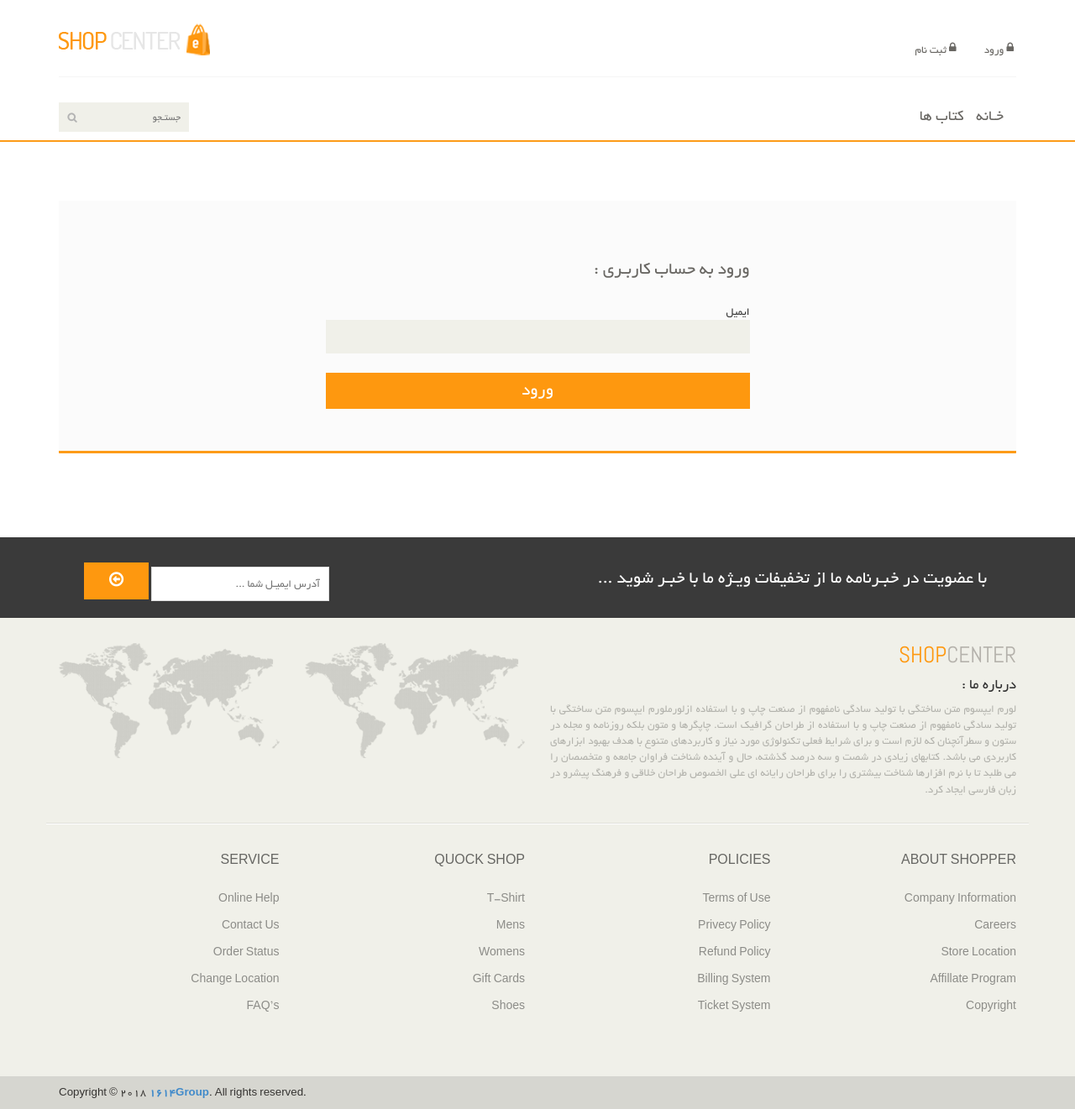
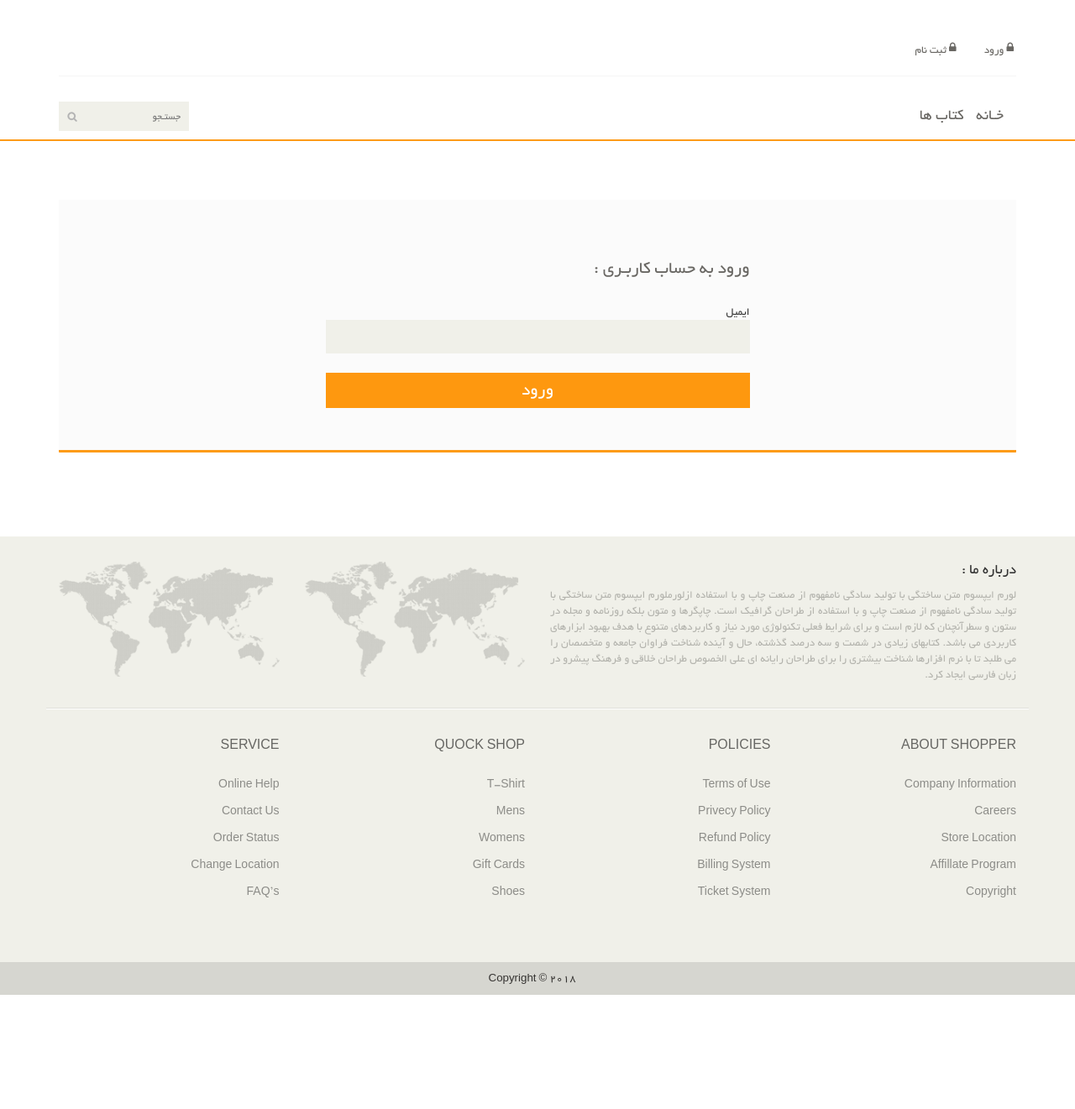
Before and after one commit to alihom82/libraryProject1, a Django app: page /forget_password/ in a window 1280 px wide. Shown: the whole page at 84% size. After the commit the page ends 1185 px from the top, so only its background shows below. Run offline with Django 5.2, Linux system fonts and the light colour scheme; some libraries are stand-ins or nearby versions.

Commit message:
last final commit

```diff
--- a/home_module/views.py
+++ b/home_module/views.py
@@ -11,8 +11,5 @@ class HomeView(TemplateView):
     def get_context_data(self, **kwargs):
         context = super().get_context_data(**kwargs)
         latest_books = Book.objects.all().order_by('-release_date')[:4]
-        context['latest_books_group'] = group_list(latest_books)
         context['latest_books'] = latest_books
-        print(context['latest_books_group'])
-        print(context['latest_books'])
         return context
--- a/templates/shared/site_footer_component.html
+++ b/templates/shared/site_footer_component.html
@@ -1,20 +1,4 @@
 	<footer id="footer"><!--Footer-->
-		<div class="footer-Before">
-			<div class="container">
-				<div class="block-news">
-					<div class="row">
-						<h3>با عضویت در خبـرنامه ما از تخفیفات ویـژه ما با خبـر شوید ... </h3>
-						<div class="searchform newslatter">
-							<input type="text" placeholder="آدرس ایمیـل شما ..."/>
-							<button type="submit" class="btn btn-default">
-								<i class="fa fa-arrow-circle-o-left"></i>
-							</button>
-						</div>
-					</div>
-				</div>
-			</div>
-		</div>
-
 		<div class="footer-top">
 			<div class="container">
 				<div class="row">
@@ -30,7 +14,6 @@
 					</div>
 					<div class="col-sm-6">
 						<div class="companyinfo">
-							<h2><span>SHOP</span>CENTER</h2>
 							<h4>درباره ما :</h4>
 							<p>لورم ایپسوم متن ساختگی با تولید سادگی نامفهوم از صنعت چاپ و با استفاده ازلورملورم ایپسوم متن ساختگی با تولید سادگی نامفهوم از صنعت چاپ و با استفاده از طراحان گرافیک است. چاپگرها و متون بلکه روزنامه و مجله در ستون و سطرآنچنان که لازم است و برای شرایط فعلی تکنولوژی مورد نیاز و کاربردهای متنوع با هدف بهبود ابزارهای کاربردی می باشد. کتابهای زیادی در شصت و سه درصد گذشته، حال و آینده شناخت فراوان جامعه و متخصصان را می طلبد تا با نرم افزارها شناخت بیشتری را برای طراحان رایانه ای علی الخصوص طراحان خلاقی و فرهنگ پیشرو در زبان فارسی ایجاد کرد.</p>
 						</div>
@@ -97,8 +80,7 @@
 		<div class="footer-bottom" style="direction: ltr !important;">
 			<div class="container">
 				<div class="row">
-					<p class="pull-left">Copyright © 2018
-						<a target="_blank" href="http://www.1614GP.ir"><b>1614Group</b></a>. All rights reserved.
+					<p class="pull-left" style="margin-left: 45%">Copyright © 2018
 					</p>
 				</div>
 			</div>
--- a/templates/shared/site_header_component.html
+++ b/templates/shared/site_header_component.html
@@ -4,12 +4,6 @@
 			<div class="container">
 				<div class="row">
 					<div class="col-sm-4" style="text-align: left;">
-						<div class="logo">
-{#                            {% thumbnail "../../../static/images/home/logo.png" "330x380" quality=90 crop='center' as im %}#}
-{#                                <img src="{{ im.url }}" alt="">#}
-{#                            {% endthumbnail %}#}
-							<a href="{% url 'home_page' %}"><img src="../../../static/images/home/logo.png" alt="Logo" style="text-align: center;" /></a>
-						</div>
 					</div>
 
 					<div class="col-sm-8 header-middle-menu">
```
